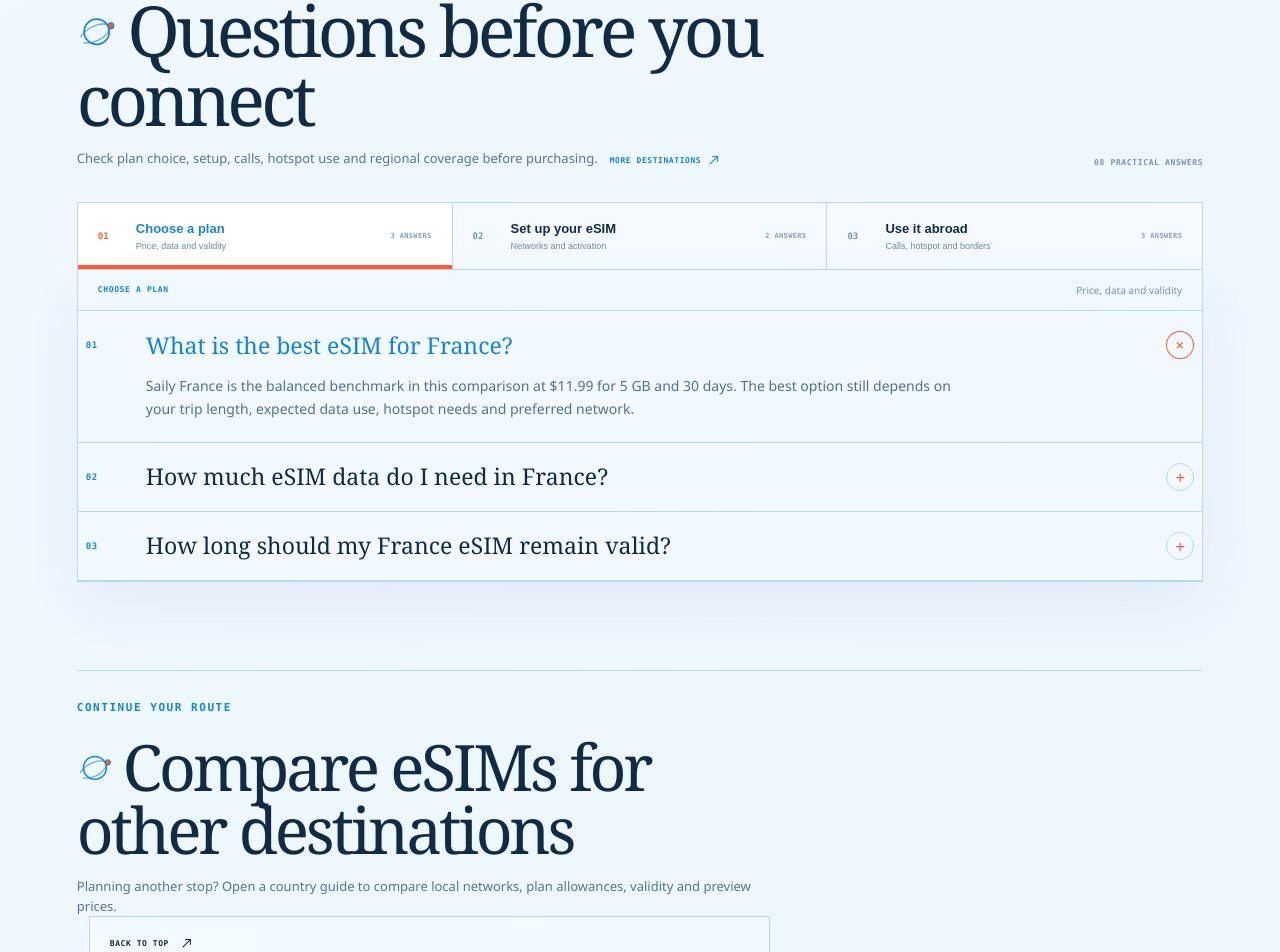
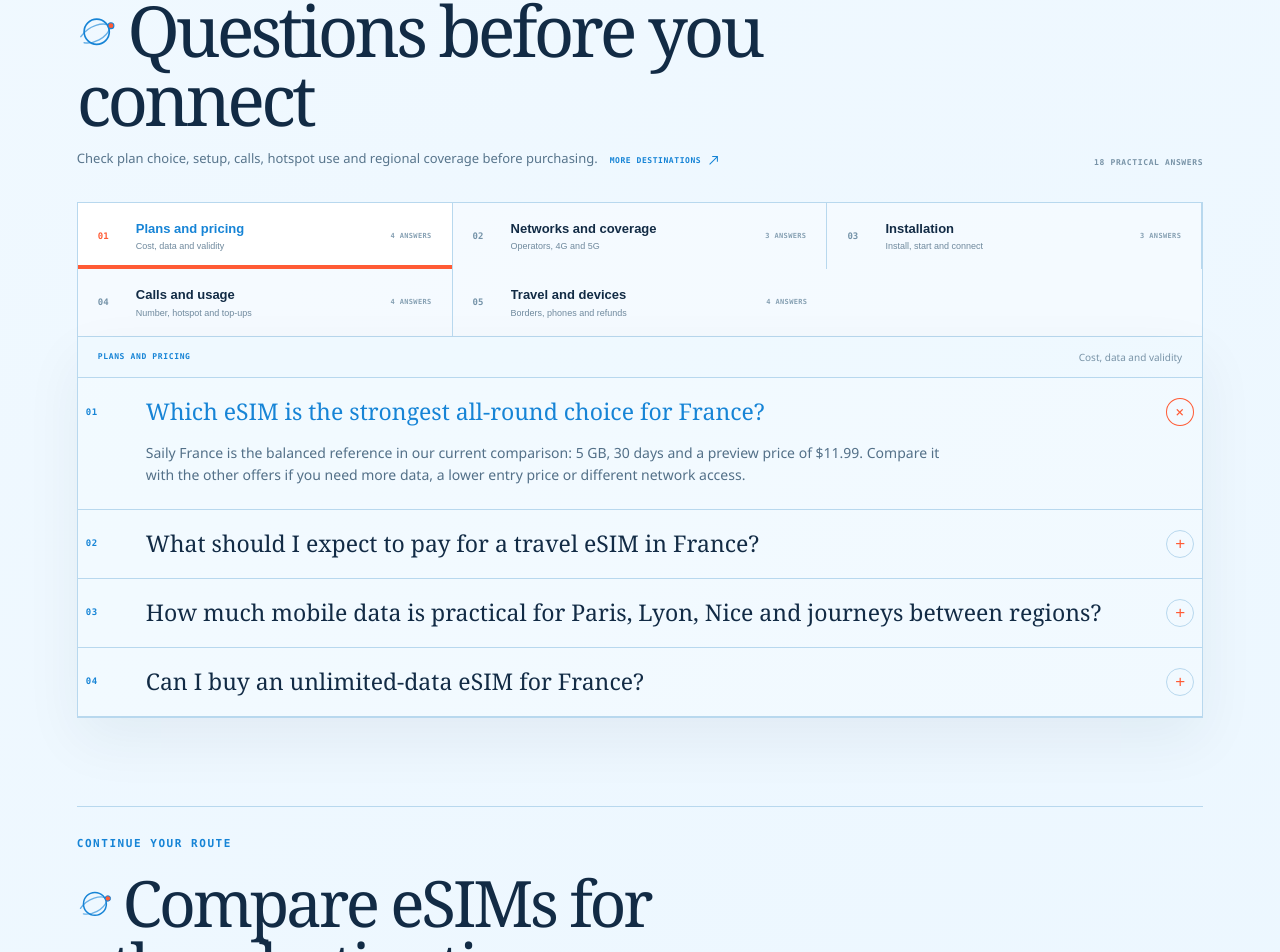
Before and after one commit to KTG1/esimglobal.travel, a Next.js app: page /france in a window 1280 px wide. Shown: the part 4358-5310 px from the top of the page. Built offline with nearby package versions, Linux system fonts and the light colour scheme.

Commit message:
Expand country-specific FAQ sets

```diff
--- a/app/CountryFaqTabs.js
+++ b/app/CountryFaqTabs.js
@@ -3,8 +3,8 @@
 import { useRef, useState } from "react";
 import { buildCountryFaqGroups } from "./countryFaqData";
 
-export default function CountryFaqTabs({ country, bestPlan, networks, coverage }) {
-  const groups = buildCountryFaqGroups({ country, bestPlan, networks, coverage });
+export default function CountryFaqTabs({ country, bestPlan, networks, coverage, plans }) {
+  const groups = buildCountryFaqGroups({ country, bestPlan, networks, coverage, plans });
   const [activeTab, setActiveTab] = useState(groups[0].id);
   const tabRefs = useRef([]);
   const idPrefix = country.toLowerCase().replaceAll(" ", "-");
--- a/app/CountryStructuredData.js
+++ b/app/CountryStructuredData.js
@@ -8,7 +8,7 @@ export default function CountryStructuredData({ slug, name, description, image,
   const breadcrumbId = `${pageUrl}#breadcrumb`;
   const planListId = `${pageUrl}#plans-list`;
   const faqId = `${pageUrl}#faq`;
-  const faqGroups = buildCountryFaqGroups({ country: name, bestPlan: plans[0], networks, coverage });
+  const faqGroups = buildCountryFaqGroups({ country: name, bestPlan: plans[0], networks, coverage, plans });
 
   const data = {
     "@context": "https://schema.org",
--- a/app/[country]/page.js
+++ b/app/[country]/page.js
@@ -93,8 +93,8 @@ export default async function CountryPage({ params }) {
       </section>
 
       <section className="franceFaq" id="country-faq" aria-labelledby={faqId}>
-        <header><div><p className="eyebrow">{destination.name.toUpperCase()} ESIM FAQ</p><h2 id={faqId}><HeadingSignal />Questions before you connect</h2><HeadingReadMore href="#related-destinations" label="More destinations">Check plan choice, setup, calls, hotspot use and regional coverage before purchasing.</HeadingReadMore></div><span>08 practical answers</span></header>
-        <CountryFaqTabs country={destination.name} bestPlan={destination.plans[0]} networks={destination.networks} coverage={destination.coverage} />
+        <header><div><p className="eyebrow">{destination.name.toUpperCase()} ESIM FAQ</p><h2 id={faqId}><HeadingSignal />Questions before you connect</h2><HeadingReadMore href="#related-destinations" label="More destinations">Check plan choice, setup, calls, hotspot use and regional coverage before purchasing.</HeadingReadMore></div><span>18 practical answers</span></header>
+        <CountryFaqTabs country={destination.name} bestPlan={destination.plans[0]} networks={destination.networks} coverage={destination.coverage} plans={destination.plans} />
       </section>
       <RelatedCountryGuides currentCountry={destination.name} />
       </main>
--- a/app/countryFaqData.js
+++ b/app/countryFaqData.js
@@ -1,65 +1,47 @@
-export function buildCountryFaqGroups({ country, bestPlan, networks, coverage }) {
+const countryProfiles = {
+  France: { places: "Paris, Lyon, Nice and journeys between regions", geography: "cities, smaller towns and many major rail corridors", onward: "Belgium, Spain, Italy, Germany or another European destination", arrival: "before boarding your flight or train to France" },
+  Italy: { places: "Rome, Milan, Florence and multi-city rail trips", geography: "major cities and populated regions, with more variation in remote or mountainous areas", onward: "France, Switzerland, Austria, Slovenia or another European destination", arrival: "before leaving for Italy, while you still have dependable Wi-Fi" },
+  Spain: { places: "Madrid, Barcelona, Seville and island trips", geography: "mainland cities and popular coastal destinations; island and rural coverage can vary", onward: "Portugal, France, Andorra or another European destination", arrival: "before departure, then switch the data line on after landing in Spain" },
+  "Türkiye": { places: "Istanbul, Antalya, Cappadocia and longer intercity journeys", geography: "large cities and tourist regions, with greater variation on remote mountain or coastal routes", onward: "Greece, Bulgaria, Georgia or another nearby country", arrival: "before flying to Türkiye, then connect after arrival" },
+  Japan: { places: "Tokyo, Kyoto, Osaka and intercity rail travel", geography: "major urban areas and transport corridors, with possible differences in rural, mountainous or island locations", onward: "South Korea, Taiwan or another Asian destination", arrival: "before departure so maps and transport apps are ready when you land in Japan" },
+  "United States": { places: "New York, Los Angeles, business travel and multi-state road trips", geography: "cities and populated areas; coverage can change considerably across rural highways, national parks and remote regions", onward: "Canada, Mexico or another destination in the Americas", arrival: "before departure, especially when you need connectivity immediately after landing" },
+};
+
+export function buildCountryFaqGroups({ country, bestPlan, networks, coverage, plans = [] }) {
+  const profile = countryProfiles[country] || { places: `major destinations across ${country}`, geography: "cities and populated areas, with possible variation in remote regions", onward: "a neighbouring country", arrival: "before departure while reliable Wi-Fi is available" };
+  const displayedPlans = plans.length ? plans : [bestPlan];
+  const lowestPrice = Math.min(...displayedPlans.map((plan) => plan.price));
+  const highestPrice = Math.max(...displayedPlans.map((plan) => plan.price));
+  const hasUnlimited = displayedPlans.some((plan) => plan.data >= 999);
+
   return [
-    {
-      id: "choose",
-      label: "Choose a plan",
-      summary: "Price, data and validity",
-      questions: [
-        {
-          number: "01",
-          question: `What is the best eSIM for ${country}?`,
-          answer: `${bestPlan.brand} ${bestPlan.product} is the balanced benchmark in this comparison at $${bestPlan.price.toFixed(2)} for ${bestPlan.dataLabel} and ${bestPlan.days} days. The best option still depends on your trip length, expected data use, hotspot needs and preferred network.`,
-        },
-        {
-          number: "02",
-          question: `How much eSIM data do I need in ${country}?`,
-          answer: "Light navigation and messaging may use 1–3 GB per week. Regular social media, video calls or hotspot use can require 5–10 GB or an unlimited plan. Check any fair-use or speed policy attached to unlimited data.",
-        },
-        {
-          number: "03",
-          question: `How long should my ${country} eSIM remain valid?`,
-          answer: `Choose validity that covers your full trip plus a small arrival or departure buffer. The highlighted ${bestPlan.brand} plan remains valid for ${bestPlan.days} days; shorter and longer options are listed in the comparison above.`,
-        },
-      ],
-    },
-    {
-      id: "setup",
-      label: "Set up your eSIM",
-      summary: "Networks and activation",
-      questions: [
-        {
-          number: "04",
-          question: `Which mobile networks and speeds are available in ${country}?`,
-          answer: `${networks} ${coverage} The displayed plan labels are comparison references, so confirm the exact partner network and supported speed before purchase.`,
-        },
-        {
-          number: "05",
-          question: `When should I install and activate my ${country} eSIM?`,
-          answer: "Install the eSIM over Wi-Fi before departure, but check when validity begins. Some plans activate after connecting locally; others begin at installation or purchase.",
-        },
-      ],
-    },
-    {
-      id: "use",
-      label: "Use it abroad",
-      summary: "Calls, hotspot and borders",
-      questions: [
-        {
-          number: "06",
-          question: `Do ${country} eSIM plans include calls and SMS?`,
-          answer: "Many travel eSIMs are data-only. Calls and messages can still work through apps such as WhatsApp, FaceTime or Signal. Choose a plan with a phone number only when traditional calls or SMS are required.",
-        },
-        {
-          number: "07",
-          question: `Can I share ${country} eSIM data through a hotspot?`,
-          answer: "Hotspot sharing depends on the provider and product. Fixed-data plans often permit tethering, while unlimited plans may apply a daily sharing limit. Verify the plan terms before purchase.",
-        },
-        {
-          number: "08",
-          question: `Will one ${country} eSIM work in nearby countries?`,
-          answer: `A ${country}-only plan may stop working after you cross the border. If your itinerary includes multiple countries, choose a regional eSIM and verify that every destination appears in its coverage list.`,
-        },
-      ],
-    },
+    { id: "plans", label: "Plans and pricing", summary: "Cost, data and validity", questions: [
+      { number: "01", question: `Which eSIM is the strongest all-round choice for ${country}?`, answer: `${bestPlan.brand} ${bestPlan.product} is the balanced reference in our current comparison: ${bestPlan.dataLabel}, ${bestPlan.days} days and a preview price of $${bestPlan.price.toFixed(2)}. Compare it with the other offers if you need more data, a lower entry price or different network access.` },
+      { number: "02", question: `What should I expect to pay for a travel eSIM in ${country}?`, answer: `The offers currently displayed range from $${lowestPrice.toFixed(2)} to $${highestPrice.toFixed(2)}. Final checkout prices, taxes and promotions can change, so use these figures as comparison snapshots and confirm the total with the provider.` },
+      { number: "03", question: `How much mobile data is practical for ${profile.places}?`, answer: "For maps, messaging and bookings, 1–3 GB per week may be enough. Frequent social media, video calls, streaming or hotspot use often makes 5–10 GB—or an unlimited option—a safer choice." },
+      { number: "04", question: `Can I buy an unlimited-data eSIM for ${country}?`, answer: hasUnlimited ? `Yes. The current comparison includes an unlimited-data option for ${country}. Check its fair-use policy, hotspot allowance and possible speed restrictions before treating “unlimited” as unrestricted use.` : `No unlimited plan is currently shown in this comparison. Provider inventories change, so check the latest offers if unlimited data is essential for your trip.` },
+    ] },
+    { id: "coverage", label: "Networks and coverage", summary: "Operators, 4G and 5G", questions: [
+      { number: "05", question: `Which local networks can support an eSIM connection in ${country}?`, answer: `${networks} A travel eSIM may use one or more partner networks, but access depends on the specific provider and plan rather than the country alone.` },
+      { number: "06", question: `Should I expect 4G or 5G while travelling around ${country}?`, answer: `${coverage} Your phone, plan terms, congestion and exact location also affect the connection technology and speed you receive.` },
+      { number: "07", question: `How reliable is eSIM coverage beyond the main destinations in ${country}?`, answer: `Coverage is generally strongest across ${profile.geography}. Before visiting a remote area, check the provider’s partner network against that operator’s local coverage map and keep offline maps available.` },
+    ] },
+    { id: "activation", label: "Installation", summary: "Install, start and connect", questions: [
+      { number: "08", question: `When is the safest time to install my ${country} eSIM?`, answer: `Install it ${profile.arrival}. Keep the new line disabled for mobile data until the provider’s activation instructions say it is safe to connect.` },
+      { number: "09", question: "When does the plan’s validity period actually start?", answer: "That rule varies by provider. Some plans start when the eSIM first connects to a supported local network, while others begin at installation or purchase. Read the activation policy before scanning the QR code." },
+      { number: "10", question: `Can I wait until I arrive in ${country} to activate it?`, answer: "Usually, yes, and many plans are designed to activate on their first supported local connection. Installation is still easier on reliable Wi-Fi, so complete that step before departure when possible." },
+    ] },
+    { id: "usage", label: "Calls and usage", summary: "Number, hotspot and top-ups", questions: [
+      { number: "11", question: `Will a ${country} travel eSIM give me a phone number for calls and texts?`, answer: "Most travel eSIMs in this comparison are data-only. WhatsApp, FaceTime, Signal and similar apps can use the data connection, but traditional calls and SMS require a plan that explicitly includes a number and voice service." },
+      { number: "12", question: "Can I keep my normal SIM and phone number switched on?", answer: "Yes, on a dual-SIM compatible device. Set the travel eSIM as the mobile-data line and review roaming settings on your primary SIM to avoid unexpected charges for calls, texts or background data." },
+      { number: "13", question: `Is hotspot sharing allowed on ${country} eSIM plans?`, answer: "Many fixed-data plans allow tethering. Unlimited plans are more likely to impose daily hotspot limits or fair-use restrictions, so confirm the exact product terms before relying on it for a laptop or multiple devices." },
+      { number: "14", question: "What can I do if the plan runs out of data?", answer: "Some providers let you top up the existing eSIM in their app; others require a new package. Check whether add-ons are available before purchase if you want to avoid installing a second eSIM during the trip." },
+    ] },
+    { id: "travel", label: "Travel and devices", summary: "Borders, phones and refunds", questions: [
+      { number: "15", question: `Will the same plan continue working if I travel from ${country} to ${profile.onward}?`, answer: `A ${country}-only package may stop at the border. Choose a regional plan when your itinerary covers several countries, and confirm that every destination is named in the provider’s coverage list.` },
+      { number: "16", question: `Which phones can use a travel eSIM in ${country}?`, answer: "The device must support eSIM technology and be unlocked from its home carrier. Compatibility can vary by model, country of purchase and carrier variant, so verify the exact model—not only the phone family." },
+      { number: "17", question: "What happens to unused data when the package expires?", answer: "Unused allowance normally expires with the plan and is not transferred automatically. Some providers sell extensions or add-ons, but these must be confirmed in the product terms before the validity period ends." },
+      { number: "18", question: "Can I request a refund if the eSIM fails to connect?", answer: "Refund rules differ by provider and may depend on whether the QR code was installed, the plan was activated or data was consumed. Contact support before deleting the eSIM and keep screenshots of the error and troubleshooting steps." },
+    ] },
   ];
 }
--- a/app/france/page.js
+++ b/app/france/page.js
@@ -72,9 +72,9 @@ export default function FrancePage() {
       <section className="franceFaq" id="country-faq" aria-labelledby="france-faq-title">
         <header>
           <div><p className="eyebrow">FRANCE ESIM FAQ</p><h2 id="france-faq-title"><HeadingSignal />Questions before you connect</h2><HeadingReadMore href="#related-destinations" label="More destinations">Check plan choice, setup, calls, hotspot use and regional coverage before purchasing.</HeadingReadMore></div>
-          <span>08 practical answers</span>
+          <span>18 practical answers</span>
         </header>
-        <CountryFaqTabs country="France" bestPlan={francePlans[0]} networks="Orange, SFR, Bouygues Telecom and Free Mobile operate nationwide networks." coverage="4G is widely available; 5G depends on location and the selected plan." />
+        <CountryFaqTabs country="France" bestPlan={francePlans[0]} networks="Orange, SFR, Bouygues Telecom and Free Mobile operate nationwide networks." coverage="4G is widely available; 5G depends on location and the selected plan." plans={francePlans} />
       </section>
       <RelatedCountryGuides currentCountry="France" />
       </main>
```
